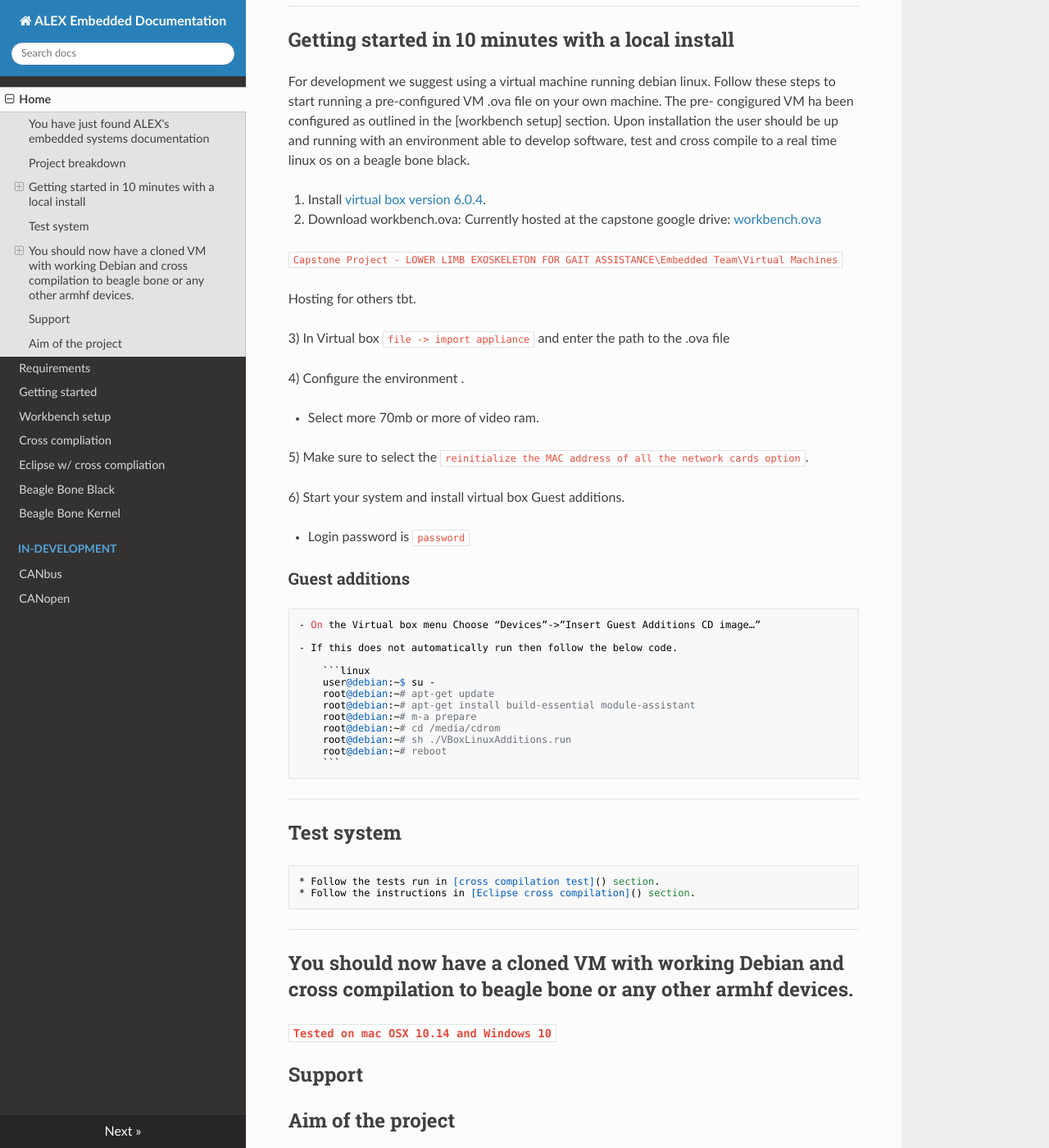
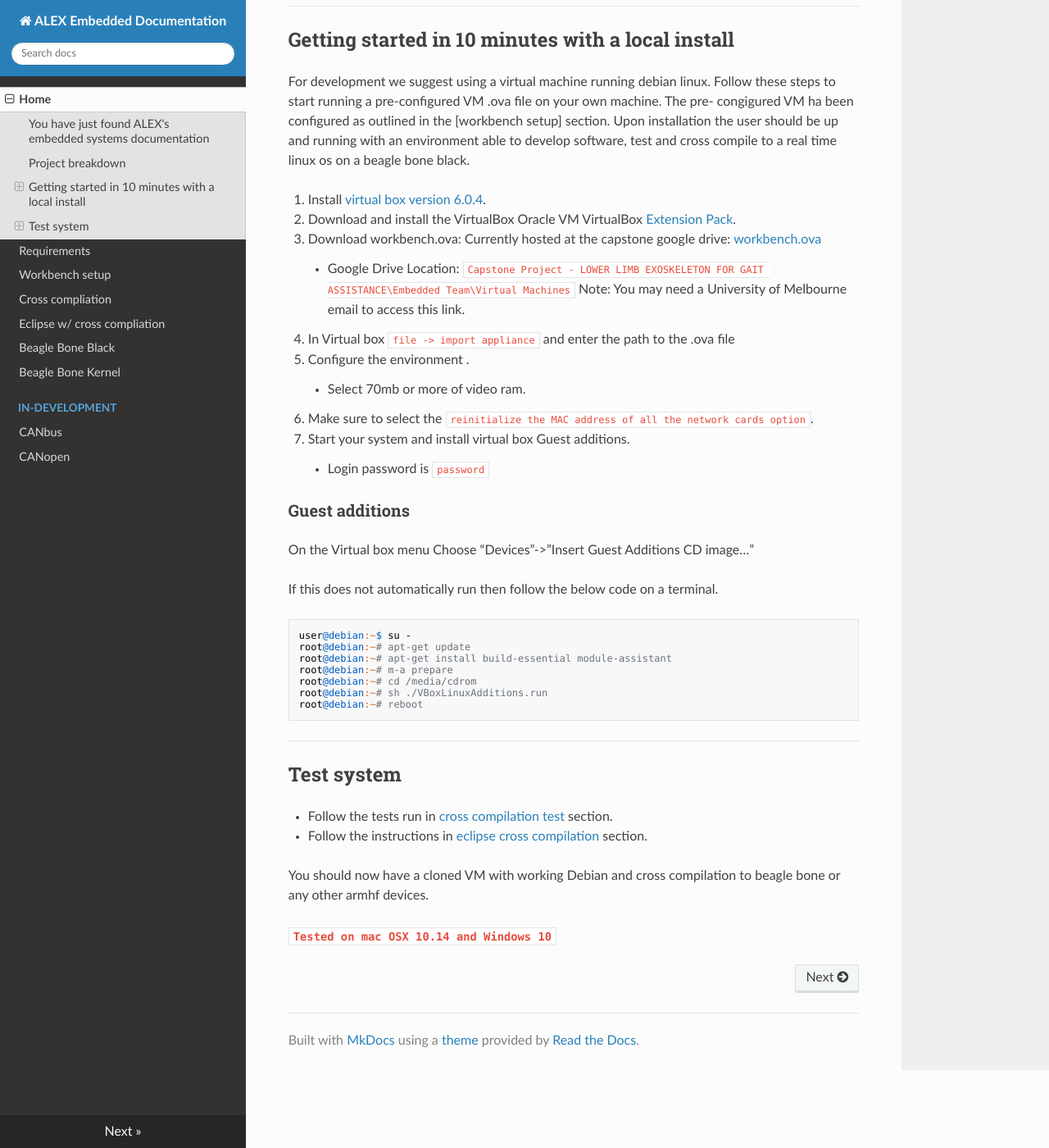
Before and after one commit to capstonealex/Embedded, an MkDocs documentation site: the page built from docs/index.md, in a window 1280 px wide and 1400 px high, scrolled down 1022 px. Shown: the whole window at 82% size. Built offline with MkDocs 1.6.1, drawn with Linux system fonts in a browser that asks for light colours; nearby versions of some CDN libraries.

Commit message:
Documentation Edits
Corrected some typos.
Removed develop.md, fastbuild.md, realtime.md, misc.md as they were not in use.
Cleaned up formatting in the index.md.
Removed getting started page since it was empty.

````diff
--- a/docs/index.md
+++ b/docs/index.md
@@ -27,7 +27,6 @@ You might find the docs useful if you are:
 
 ---
 
-
 ## Getting started in 10 minutes with a local install
 
 <!-- EXPLAIN HOW THE BELLOW WAS BUILT -->
@@ -38,57 +37,49 @@ The pre- congigured VM ha been configured as outlined in the [workbench setup] s
 Upon installation the user should be up and running with an environment able to develop software, test and cross compile to a real time linux os on a beagle bone black.
 
 1. Install [virtual box version 6.0.4](<https://www.virtualbox.org/wiki/Download_Old_Builds_6_0>).
+2. Download and install the VirtualBox Oracle VM VirtualBox [Extension Pack](https://www.virtualbox.org/wiki/Downloads).
 2. Download workbench.ova: Currently hosted at the capstone google drive: [workbench.ova](https://drive.google.com/drive/folders/1lCGyRpQLjKOnCXbs27e6w6VfofizSCC8)
 
-   `Capstone Project - LOWER LIMB EXOSKELETON FOR GAIT ASSISTANCE\Embedded Team\Virtual Machines`
+    * Google Drive Location: `Capstone Project - LOWER LIMB EXOSKELETON FOR GAIT ASSISTANCE\Embedded Team\Virtual Machines`
+   Note: You may need a University of Melbourne email to access this link.
 
-   Hosting for others tbt.
+3. In Virtual box `file -> import appliance` and enter the path to the .ova file
 
-3) In Virtual box `file -> import appliance` and enter the path to the .ova file
+4. Configure the environment .
 
-4) Configure the environment .
+    * Select 70mb or more of video ram.
 
-   * Select more 70mb or more of video ram.
+5. Make sure to select the `reinitialize the MAC address of all the network cards option`.
 
-5) Make sure to select the `reinitialize the MAC address of all the network cards option`.
+6. Start your system and install virtual box Guest additions.
 
-6) Start your system and install virtual box Guest additions.
-
-   * Login password is `password`
+    * Login password is `password`
 
 ### Guest additions
 
-    - On the Virtual box menu Choose “Devices”->”Insert Guest Additions CD image…”
+On the Virtual box menu Choose “Devices”->”Insert Guest Additions CD image…”
 
-    - If this does not automatically run then follow the below code.
+If this does not automatically run then follow the below code on a terminal.
 
-        ```linux
-        user@debian:~$ su -
-        root@debian:~# apt-get update
-        root@debian:~# apt-get install build-essential module-assistant
-        root@debian:~# m-a prepare
-        root@debian:~# cd /media/cdrom
-        root@debian:~# sh ./VBoxLinuxAdditions.run
-        root@debian:~# reboot
-        ```
+```
+user@debian:~$ su -
+root@debian:~# apt-get update
+root@debian:~# apt-get install build-essential module-assistant
+root@debian:~# m-a prepare
+root@debian:~# cd /media/cdrom
+root@debian:~# sh ./VBoxLinuxAdditions.run
+root@debian:~# reboot
+```
 ---
 ## Test system
-    * Follow the tests run in [cross compilation test]() section.
-    * Follow the instructions in [Eclipse cross compilation]() section.
+* Follow the tests run in [cross compilation test](https://embeded.readthedocs.io/en/latest/crosscomp/#test-installation) section.
+* Follow the instructions in [eclipse cross compilation](https://embeded.readthedocs.io/en/latest/eclipse/) section.
 
+You should now have a cloned VM with working Debian and cross compilation to beagle bone or any other armhf devices.
 
-
-
----
-You should now have a cloned VM with working Debian and cross compilation to beagle bone or any other armhf devices.
----
 
 #### `Tested on mac OSX 10.14 and Windows 10`
 
-## Support
+<!-- ## Support
 
-## Aim of the project
-
-```
-
-```
+## Aim of the project -->
--- a/mkdocs.yml
+++ b/mkdocs.yml
@@ -3,7 +3,6 @@ theme: readthedocs
 nav:
   - Home: index.md
   - Requirements: requirements.md
-  - Getting started: fastbuild.md
   - Workbench setup: workbench.md
   - Cross compliation: crosscomp.md
   - Eclipse w/ cross compliation: eclipse.md
@@ -13,6 +12,4 @@ nav:
   - IN-DEVELOPMENT:
     - CANbus: canbus.md
     - CANopen: canopen.md
-  # - Real Time: relatime.md
-  # - Misc: misc.md
   # - About: about.md
````
Also changed, not shown: docs/bbb.md (+1 -3 lines), docs/crosscomp.md (+2 -2 lines), docs/develop.md (deleted, +0 -1 lines), docs/eclipse.md (+1 -1 lines), docs/fastbuild.md (deleted), docs/misc.md (deleted), docs/realtime.md (deleted).
